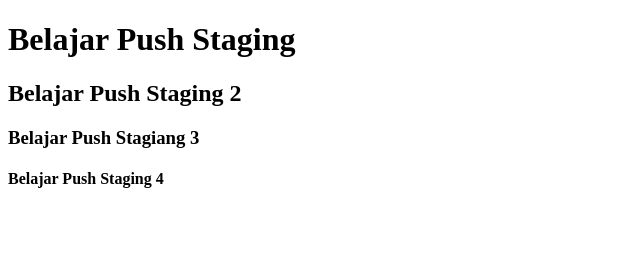
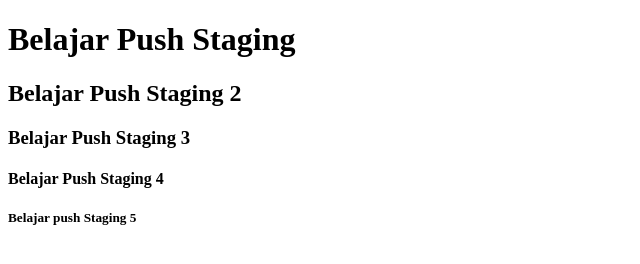
Before and after one commit to christinbudiasih/belajarniomic, a plain HTML site: page header.html in a window 1280 px wide. Shown: the whole page, without its empty margins (0-640 px from the left). Drawn offline with Linux system fonts and the light colour scheme.

Commit message:
Add Element h5

```diff
--- a/header.html
+++ b/header.html
@@ -7,8 +7,9 @@
   <body>
     <h1>Belajar Push Staging </h1>
     <h2>Belajar Push Staging 2</h2>
-    <h3>Belajar Push Stagiang 3</h3>
+    <h3>Belajar Push Staging 3</h3>
     <h4>Belajar Push Staging 4</h4>
+    <h5>Belajar push Staging 5</h5>
 
   </body>
 </html>
```
